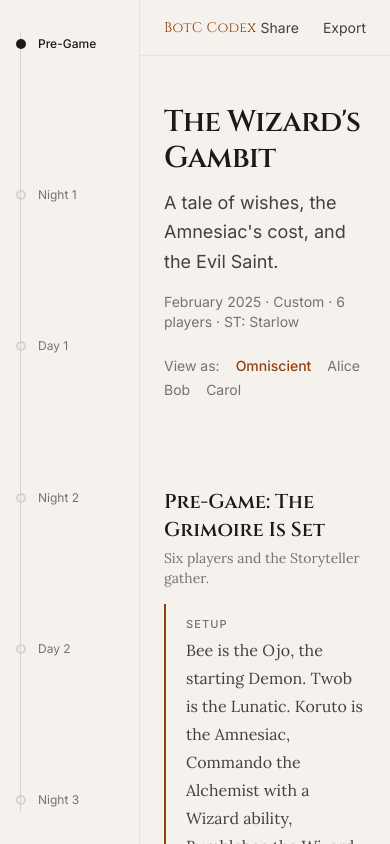
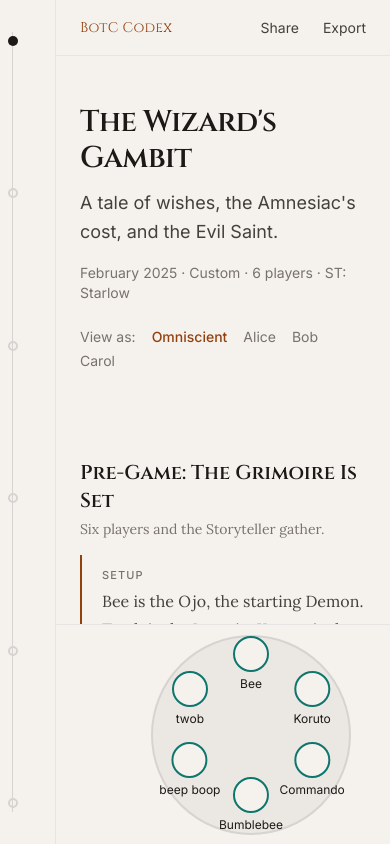
Before and after one commit to Koruto/botc-codex, a React (Vite) app in the folder client/: page /game/1 in a window 390 px wide. Built offline with nearby package versions, Linux system fonts and the light colour scheme.

Commit message:
fix: mobile responsiveness

```diff
--- a/client/src/pages/GamePage.tsx
+++ b/client/src/pages/GamePage.tsx
@@ -2,6 +2,21 @@ import { useParams, Link } from 'react-router-dom'
 import { useCallback, useEffect, useRef, useState } from 'react'
 import { Grimoire, type GrimoirePlayer } from '../components'
 import gameNarrative from '../data/wizard-game-narrative.json'
+
+const SM_BREAKPOINT = 640
+function useIsMobile() {
+  const [isMobile, setIsMobile] = useState(
+    typeof window !== 'undefined' ? window.innerWidth < SM_BREAKPOINT : false
+  )
+  useEffect(() => {
+    const m = window.matchMedia(`(max-width: ${SM_BREAKPOINT - 1}px)`)
+    const fn = () => setIsMobile(m.matches)
+    fn()
+    m.addEventListener('change', fn)
+    return () => m.removeEventListener('change', fn)
+  }, [])
+  return isMobile
+}
 
 type NominationEvent = {
   type: 'nomination'
@@ -61,6 +76,7 @@ const PLAYERS: (GrimoirePlayer & { role: string })[] = narrative.players.map(
 
 export function GamePage() {
   const { gameId } = useParams()
+  const isMobile = useIsMobile()
   const [activeBeatIndex, setActiveBeatIndex] = useState(0)
   const [visibleBeats, setVisibleBeats] = useState<Set<number>>(new Set([0]))
   const [isAtBottom, setIsAtBottom] = useState(false)
@@ -163,15 +179,15 @@ export function GamePage() {
         aria-hidden
       />
 
-      {/* Left: vertical timeline, full viewport height */}
+      {/* Left: vertical timeline — narrow + dots only below sm, full width + labels on sm+ */}
       <aside
-        className="fixed left-0 top-0 z-1000 flex h-screen w-[140px] flex-col border-r border-game-border-subtle bg-game-bg"
+        className="fixed left-0 top-0 z-1000 flex h-screen w-14 flex-col border-r border-game-border-subtle bg-game-bg sm:w-[140px]"
         aria-label="Timeline"
       >
         <div className="relative flex h-full flex-col justify-between py-8">
           {/* Vertical line through dots */}
           <div
-            className="absolute left-5 top-8 bottom-8 w-px bg-game-border"
+            className="absolute left-3 top-8 bottom-8 w-px bg-game-border sm:left-5"
             aria-hidden
           />
           {PROGRESS_LABELS.map((label, i) => (
@@ -181,7 +197,7 @@ export function GamePage() {
               onClick={() => scrollToBeat(i)}
               aria-label={`Jump to ${label}`}
               aria-current={i === activeBeatIndex ? 'true' : undefined}
-              className="relative z-10 flex items-center gap-3 px-4 py-1 text-left transition-colors hover:opacity-90"
+              className="relative z-10 flex items-center gap-3 px-2 py-1 text-left transition-colors hover:opacity-90 sm:px-4"
             >
               <span
                 className={`flex h-2.5 w-2.5 shrink-0 items-center justify-center rounded-full transition-colors ${i === activeBeatIndex
@@ -190,7 +206,7 @@ export function GamePage() {
                   }`}
               />
               <span
-                className={`font-game-ui text-xs ${i === activeBeatIndex ? 'font-medium text-game-text' : 'text-game-text-muted'
+                className={`hidden font-game-ui text-xs sm:inline ${i === activeBeatIndex ? 'font-medium text-game-text' : 'text-game-text-muted'
                   }`}
               >
                 {label}
@@ -201,8 +217,8 @@ export function GamePage() {
       </aside>
 
       {/* Main content: right of timeline */}
-      <div className="flex min-h-screen flex-1 flex-col pl-[140px]">
-        <nav className="fixed left-[140px] right-0 top-0 z-999 flex h-14 items-center border-b border-game-border-subtle bg-game-bg px-6 md:px-10">
+      <div className="flex min-h-screen flex-1 flex-col pl-14 sm:pl-[140px]">
+        <nav className="fixed left-14 right-0 top-0 z-999 flex h-14 items-center border-b border-game-border-subtle bg-game-bg px-6 sm:left-[140px] md:px-10">
           <Link
             to="/"
             className="font-game-display text-sm tracking-wide text-game-accent no-underline hover:opacity-90"
@@ -225,8 +241,8 @@ export function GamePage() {
           onScroll={handleScroll}
           className="mt-14 flex-1 overflow-y-auto"
         >
-          <div className="grid min-h-full grid-cols-1 lg:grid-cols-[1fr_340px]">
-            <div className="mx-auto max-w-[720px] px-6 py-12 lg:px-12 lg:py-16 lg:pb-32">
+          <div className="grid min-h-full grid-cols-1 md:grid-cols-[1fr_340px]">
+            <div className="mx-auto max-w-[720px] px-6 py-12 pb-52 sm:pb-12 md:pb-32 md:px-12 md:py-16">
               <header className="mb-16 animate-[game-fade-in-up_0.8s_ease_0.2s_forwards] opacity-0">
                 <h1 className="font-game-display text-3xl font-semibold tracking-tight text-game-text md:text-4xl">
                   {narrative.title}
@@ -280,13 +296,23 @@ export function GamePage() {
               ))}
             </div>
 
-            <aside className="sticky top-0 flex h-full w-full flex-col overflow-hidden border-l border-game-border-subtle bg-game-bg px-6 py-6 font-game-ui lg:max-h-[calc(100vh-3.5rem)] lg:self-start lg:px-8">
-              <p className="shrink-0 text-[11px] font-medium uppercase tracking-widest text-game-text-muted">
-                Current beat
-              </p>
-              <p className="mt-0.5 shrink-0 font-game-display text-lg text-game-text">
-                {PROGRESS_LABELS[activeBeatIndex]}
-              </p>
+            <aside
+              className={`
+                flex w-full flex-col overflow-hidden bg-game-bg font-game-ui
+                max-[639px]:fixed max-[639px]:bottom-0 max-[639px]:left-14 max-[639px]:right-0 max-[639px]:z-10
+                max-[639px]:max-h-[220px] max-[639px]:flex-row max-[639px]:items-center max-[639px]:justify-center max-[639px]:border-t max-[639px]:border-game-border-subtle max-[639px]:py-4
+                min-[640px]:sticky min-[640px]:top-0 min-[640px]:max-h-none min-[640px]:flex-row-none min-[640px]:px-6 min-[640px]:py-6
+                md:max-h-[calc(100vh-3.5rem)] md:self-start md:px-8
+              `}
+            >
+              <div className="hidden shrink-0 flex-col min-[640px]:flex">
+                <p className="text-[11px] font-medium uppercase tracking-widest text-game-text-muted">
+                  Current beat
+                </p>
+                <p className="mt-0.5 font-game-display text-lg text-game-text">
+                  {PROGRESS_LABELS[activeBeatIndex]}
+                </p>
+              </div>
 
               <Grimoire
                 players={PLAYERS}
@@ -294,11 +320,12 @@ export function GamePage() {
                 totalBeats={PROGRESS_LABELS.length}
                 goodWins={narrative.goodWins}
                 nomination={nominationState}
+                size={isMobile ? 200 : 280}
               />
 
-              {/* Always in layout so no sidebar scroll; visible only when main content is at bottom */}
+              {/* Desktop only: visible when main content is at bottom */}
               <div
-                className={`shrink-0 border-t border-game-border-subtle pt-4 text-sm transition-opacity duration-300 ${isAtBottom ? 'opacity-100' : 'opacity-0 pointer-events-none'
+                className={`hidden shrink-0 border-t border-game-border-subtle pt-4 text-sm transition-opacity duration-300 min-[640px]:block ${isAtBottom ? 'opacity-100' : 'opacity-0 pointer-events-none'
                   }`}
               >
                 <button
--- a/client/src/pages/HomePage.tsx
+++ b/client/src/pages/HomePage.tsx
@@ -35,12 +35,17 @@ export function HomePage() {
         <h2 className="mb-4 text-lg font-medium text-stone-200">Recent games</h2>
         <ul className="space-y-2 text-stone-400">
           <li>
-            <Link to="/game/abc123" className="text-amber-400 hover:underline">
+            <Link to="/game/wizard-game" className="text-amber-400 hover:underline">
+              The Wizard's Gambit — Feb 2025
+            </Link>
+          </li>
+          <li>
+            <Link to="/game/trouble-brewing-feb-2025" className="text-amber-400 hover:underline">
               Trouble Brewing — 1 Feb 2025
             </Link>
           </li>
           <li>
-            <Link to="/game/def456" className="text-amber-400 hover:underline">
+            <Link to="/game/bad-moon-rising-jan-2025" className="text-amber-400 hover:underline">
               Bad Moon Rising — 28 Jan 2025
             </Link>
           </li>
--- a/client/src/pages/ServerPage.tsx
+++ b/client/src/pages/ServerPage.tsx
@@ -23,13 +23,19 @@ export function ServerPage() {
         <h2 className="mb-4 text-lg font-medium text-stone-200">Games</h2>
         <ul className="space-y-3">
           <li className="flex items-center justify-between rounded border border-stone-700 p-3">
-            <Link to="/game/abc123" className="text-amber-400 hover:underline">
-              Trouble Brewing — 7 players — 1 Feb 2025
+            <Link to="/game/wizard-game" className="text-amber-400 hover:underline">
+              The Wizard's Gambit — 6 players — Feb 2025
             </Link>
             <span className="text-xs text-stone-500">Admin</span>
           </li>
           <li className="flex items-center justify-between rounded border border-stone-700 p-3">
-            <Link to="/game/def456" className="text-amber-400 hover:underline">
+            <Link to="/game/trouble-brewing-feb-2025" className="text-amber-400 hover:underline">
+              Trouble Brewing — 7 players — 1 Feb 2025
+            </Link>
+            <span className="text-xs text-stone-500">Viewer</span>
+          </li>
+          <li className="flex items-center justify-between rounded border border-stone-700 p-3">
+            <Link to="/game/bad-moon-rising-jan-2025" className="text-amber-400 hover:underline">
               Bad Moon Rising — 9 players — 28 Jan 2025
             </Link>
             <span className="text-xs text-stone-500">Viewer</span>
```
